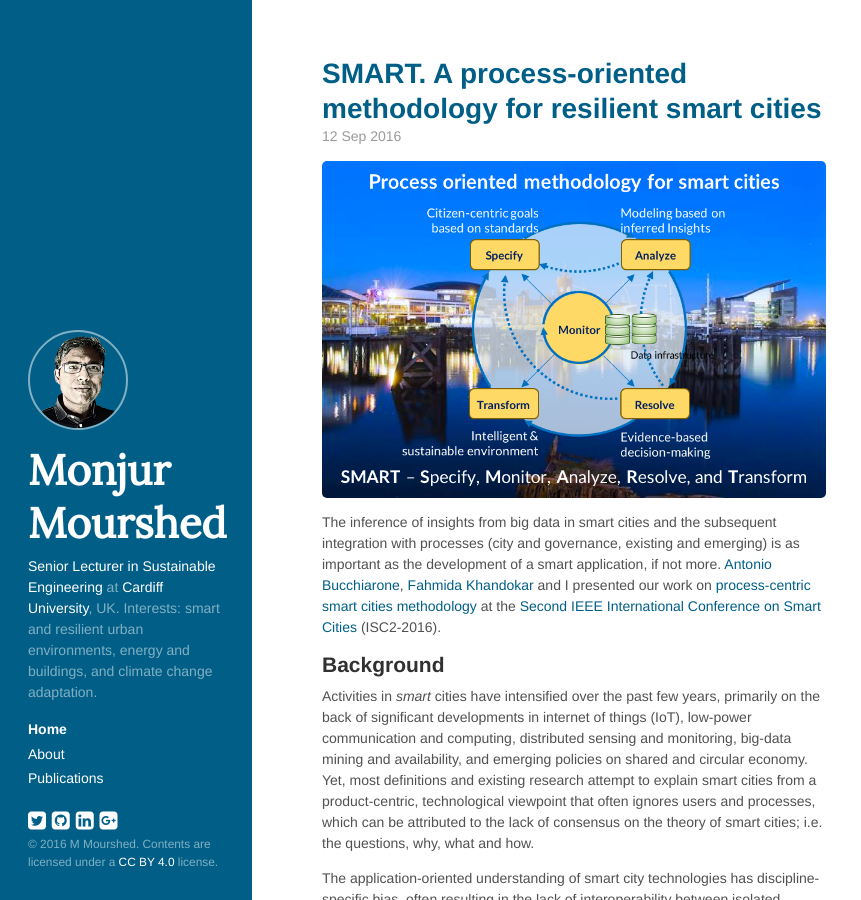
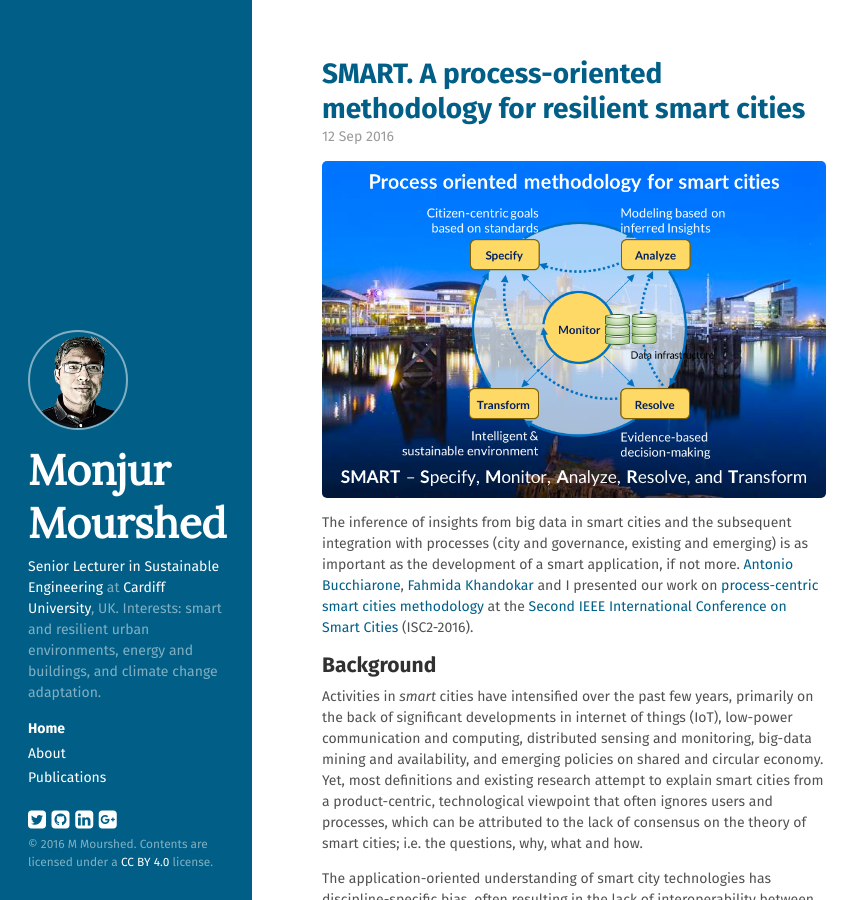
Before and after one commit to mmourshed/mmourshed.github.io, a Jekyll site: the page built from index.html, in a window 1280 px wide and 900 px high. Shown: the whole window, without its empty margins (0-861 px from the left). Built offline with Jekyll 4.4.1, drawn with Linux system fonts in a browser that asks for light colours; nearby versions of some CDN libraries; the list of posts is cut into pages by our own code.

Commit message:
font changed

```diff
--- a/_includes/head.html
+++ b/_includes/head.html
@@ -18,7 +18,7 @@
   <link rel="stylesheet" href="{{ site.baseurl }}public/css/poole.css">
   <link rel="stylesheet" href="{{ site.baseurl }}public/css/syntax.css">
   <link rel="stylesheet" href="{{ site.baseurl }}public/css/hyde.css">
-  <link rel="stylesheet" href="http://fonts.googleapis.com/css?family=Roboto:400,400italic,700|Abril+Fatface|Raleway|Lora">
+  <link rel="stylesheet" href="http://fonts.googleapis.com/css?family=Fira+Sans:400,400italic,700|Abril+Fatface|Raleway|Lora">
 
   <!-- Icons -->
   <link rel="apple-touch-icon-precomposed" sizes="144x144" href="{{ site.baseurl }}public/apple-touch-icon-144-precomposed.png">
```
